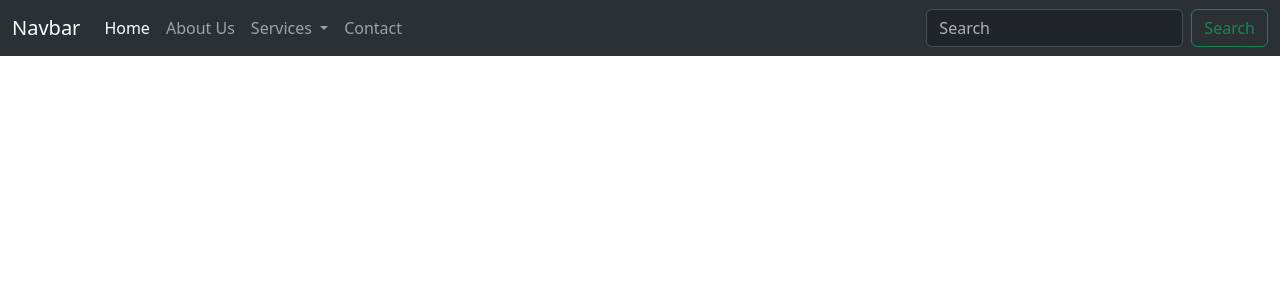
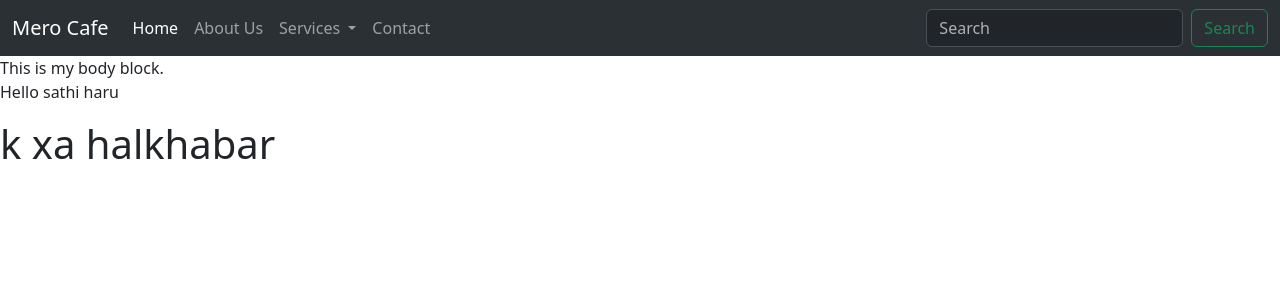
Before and after one commit to rawbeen10/Hello, a Django app: page / in a window 1280 px wide. Shown: the top 300 px of the page. Run offline with Django 5.2, Linux system fonts and the light colour scheme.

Commit message:
templates

```diff
--- a/Hello/urls.py
+++ b/Hello/urls.py
@@ -17,6 +17,10 @@ Including another URLconf
 from django.contrib import admin
 from django.urls import path, include
 
+admin.site.site_header = "mero cafe Admin"
+admin.site.site_title = "mero cafe  Admin Portal"
+admin.site.index_title = "Welcome mero cafe Admin Portal"
+
 urlpatterns = [
     path('admin/', admin.site.urls),
     path('', include('home.urls')),
--- a/home/views.py
+++ b/home/views.py
@@ -11,10 +11,12 @@ def index(request):
     return render(request, 'index.html', context)
 
 def about(request):
-    return HttpResponse("This is about page")
+    return render(request, 'about.html')
+
 
 def services(request):
-    return HttpResponse("This is services page")
+    return render(request, 'services.html')
+
 
 def contact(request):
-    return HttpResponse("This is contact page")
+    return render(request, 'contact.html')
--- /dev/null
+++ b/templates/base.html
@@ -0,0 +1,54 @@
+<!doctype html>
+<html lang="en">
+  <head>
+    <meta charset="utf-8">
+    <meta name="viewport" content="width=device-width, initial-scale=1">
+    <title> {% block title %}{% endblock title %} | mero cafe</title>
+    <link href="https://cdn.jsdelivr.net/npm/bootstrap@5.3.7/dist/css/bootstrap.min.css" rel="stylesheet" integrity="sha384-LN+7fdVzj6u52u30Kp6M/trliBMCMKTyK833zpbD+pXdCLuTusPj697FH4R/5mcr" crossorigin="anonymous">
+  </head>
+  <body>
+    <nav class="navbar navbar-expand-lg bg-body-tertiary" data-bs-theme="dark">
+            <div class="container-fluid">
+                <a class="navbar-brand" href="#">Mero Cafe</a>
+                <button class="navbar-toggler" type="button" data-bs-toggle="collapse" data-bs-target="#navbarSupportedContent" aria-controls="navbarSupportedContent" aria-expanded="false" aria-label="Toggle navigation">
+                <span class="navbar-toggler-icon"></span>
+                </button>
+                <div class="collapse navbar-collapse" id="navbarSupportedContent">
+                <ul class="navbar-nav me-auto mb-2 mb-lg-0">
+                    <li class="nav-item">
+                    <a class="nav-link active" aria-current="page" href="/">Home</a>
+                    </li>
+                    <li class="nav-item">
+                    <a class="nav-link" href="/about">About Us</a>
+                    </li>
+                    <li class="nav-item dropdown">
+                    <a class="nav-link dropdown-toggle" href="/services" role="button" data-bs-toggle="dropdown" aria-expanded="false">
+                        Services
+                    </a>
+                    <ul class="dropdown-menu">
+                        <li><a class="dropdown-item" href="/services">tea</a></li>
+                        <li><a class="dropdown-item" href="#">coffee</a></li>
+                        <li><a class="dropdown-item" href="#">Soft drinks</a></li>
+                        <li><hr class="dropdown-divider"></li>
+                        <li><a class="dropdown-item" href="#">breakfast</a></li>
+                        <li><a class="dropdown-item" href="#">brunch</a></li>
+                    </ul>
+                    </li>
+                    <li class="nav-item">
+                    <a class="nav-link" href="/contact">Contact</a>
+                    </li>
+                </ul>
+                <form class="d-flex" role="search">
+                    <input class="form-control me-2" type="search" placeholder="Search" aria-label="Search"/>
+                    <button class="btn btn-outline-success" type="submit">Search</button>
+                </form>
+                </div>
+            </div>
+    </nav>
+
+    {% block body %}{% endblock body %}
+
+
+    <script src="https://cdn.jsdelivr.net/npm/bootstrap@5.3.7/dist/js/bootstrap.bundle.min.js" integrity="sha384-ndDqU0Gzau9qJ1lfW4pNLlhNTkCfHzAVBReH9diLvGRem5+R9g2FzA8ZGN954O5Q" crossorigin="anonymous"></script>
+  </body>
+</html>
--- a/templates/index.html
+++ b/templates/index.html
@@ -1,52 +1,14 @@
-<!doctype html>
-<html lang="en">
-  <head>
-    <meta charset="utf-8">
-    <meta name="viewport" content="width=device-width, initial-scale=1">
-    <title>mero cafe</title>
-    <link href="https://cdn.jsdelivr.net/npm/bootstrap@5.3.7/dist/css/bootstrap.min.css" rel="stylesheet" integrity="sha384-LN+7fdVzj6u52u30Kp6M/trliBMCMKTyK833zpbD+pXdCLuTusPj697FH4R/5mcr" crossorigin="anonymous">
-  </head>
-  <body>
-        <nav class="navbar navbar-expand-lg bg-body-tertiary" data-bs-theme="dark">
-        <div class="container-fluid">
-            <a class="navbar-brand" href="#">Navbar</a>
-            <button class="navbar-toggler" type="button" data-bs-toggle="collapse" data-bs-target="#navbarSupportedContent" aria-controls="navbarSupportedContent" aria-expanded="false" aria-label="Toggle navigation">
-            <span class="navbar-toggler-icon"></span>
-            </button>
-            <div class="collapse navbar-collapse" id="navbarSupportedContent">
-            <ul class="navbar-nav me-auto mb-2 mb-lg-0">
-                <li class="nav-item">
-                <a class="nav-link active" aria-current="page" href="/">Home</a>
-                </li>
-                <li class="nav-item">
-                <a class="nav-link" href="/about">About Us</a>
-                </li>
-                <li class="nav-item dropdown">
-                <a class="nav-link dropdown-toggle" href="/services" role="button" data-bs-toggle="dropdown" aria-expanded="false">
-                    Services
-                </a>
-                <ul class="dropdown-menu">
-                    <li><a class="dropdown-item" href="#">tea</a></li>
-                    <li><a class="dropdown-item" href="#">coffee</a></li>
-                    <li><a class="dropdown-item" href="#">Soft drinks</a></li>
-                    <li><hr class="dropdown-divider"></li>
-                    <li><a class="dropdown-item" href="#">breakfast</a></li>
-                    <li><a class="dropdown-item" href="#">brunch</a></li>
-                </ul>
-                </li>
-                 <li class="nav-item">
-                <a class="nav-link" href="/contact">Contact</a>
-                </li>
-            </ul>
-            <form class="d-flex" role="search">
-                <input class="form-control me-2" type="search" placeholder="Search" aria-label="Search"/>
-                <button class="btn btn-outline-success" type="submit">Search</button>
-            </form>
-            </div>
-        </div>
-        </nav>
+{% extends "base.html" %}
+{% block title %}
+Home{% endblock title %}
+Home
 
 
-    <script src="https://cdn.jsdelivr.net/npm/bootstrap@5.3.7/dist/js/bootstrap.bundle.min.js" integrity="sha384-ndDqU0Gzau9qJ1lfW4pNLlhNTkCfHzAVBReH9diLvGRem5+R9g2FzA8ZGN954O5Q" crossorigin="anonymous"></script>
-  </body>
-</html>
+{% block body %}
+
+This is my body block.
+
+<p>Hello sathi haru</p>
+<h1>k xa halkhabar</h1>
+
+{% endblock body  %}
--- /dev/null
+++ b/templates/services.html
@@ -0,0 +1,6 @@
+{% extends "base.html" %}
+{% block title %}Services{% endblock title %}
+
+{% block body %}
+Our Services
+{% endblock body %}
```
Also changed, not shown: templates/about.html (added, +8 -0 lines), templates/contact.html (added, +8 -0 lines), db.sqlite3.
